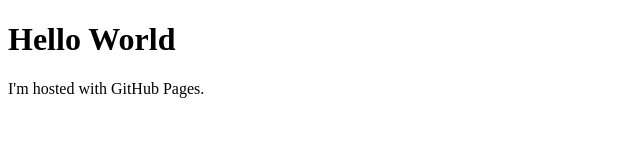
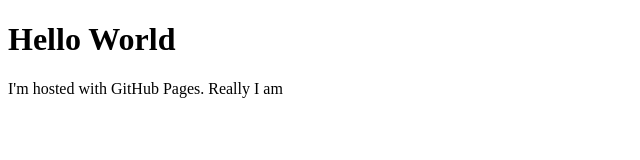
Before and after one commit to chemoboy/github.io, a plain HTML site: page index.html in a window 1280 px wide. Shown: the full height of the page, 0-640 px from the left. Drawn offline with Linux system fonts and the light colour scheme.

Commit message:
Update index.html

```diff
--- a/index.html
+++ b/index.html
@@ -2,6 +2,6 @@
 <html>
 <body>
 <h1>Hello World</h1>
-<p>I'm hosted with GitHub Pages.</p>
+<p>I'm hosted with GitHub Pages. Really I am</p>
 </body>
 </html>
```
